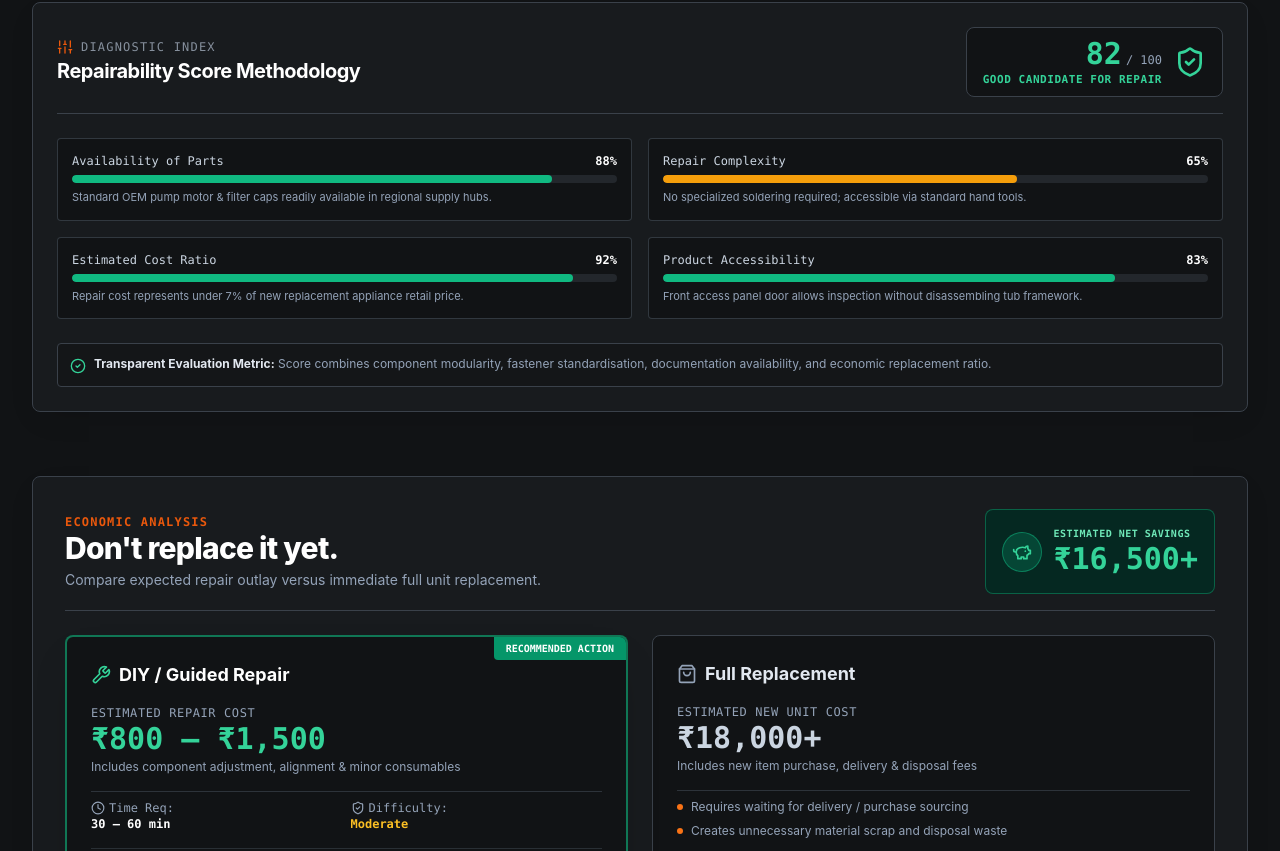
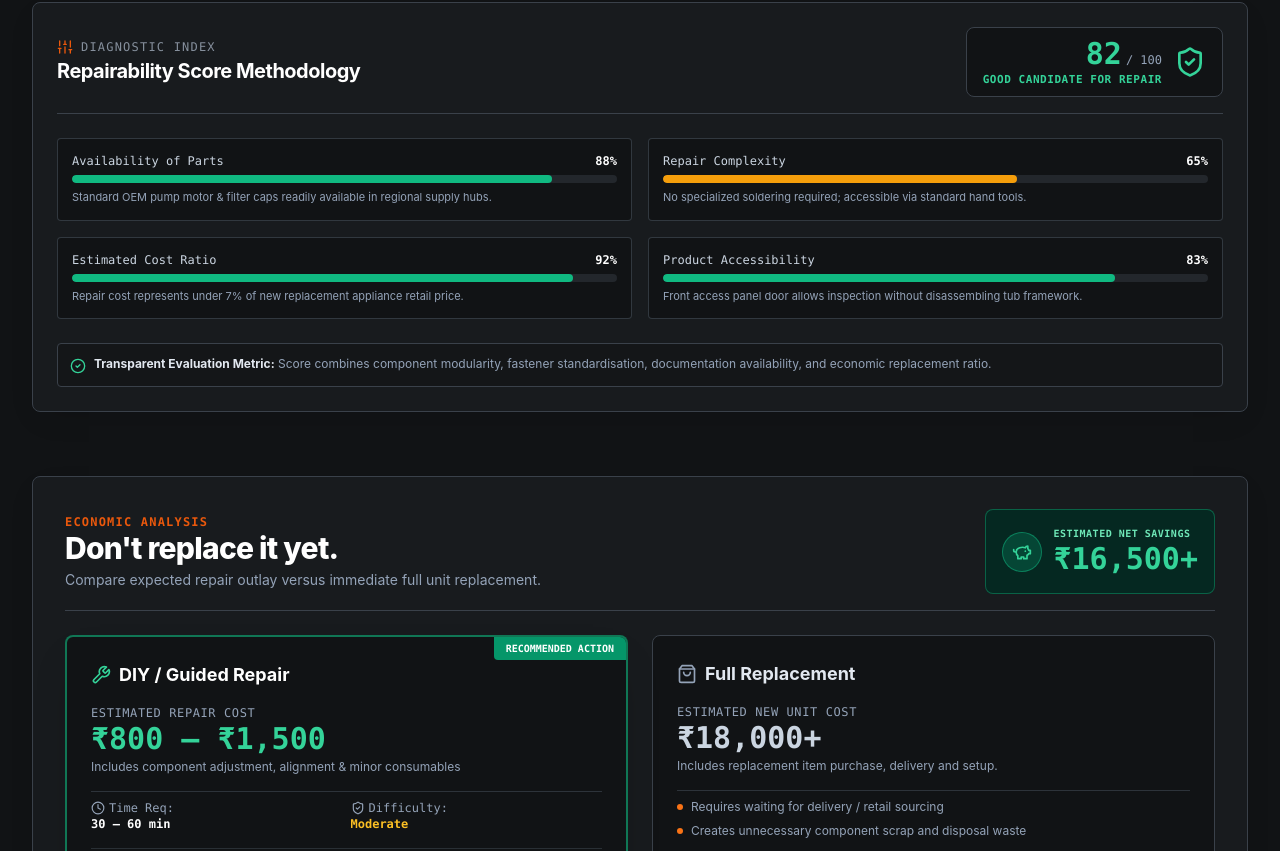
Before and after one commit to harshith7002/RepairBeforeReplace, a Next.js app: page / in a window 1280 px wide. Shown: the part 1949-2800 px from the top of the page. Built offline with nearby package versions, Linux system fonts and the light colour scheme.

Commit message:
Fix final text consistency: header tags, replacement waste text, safety cautions, and waste metrics

```diff
--- a/src/components/DetectionOverlay.tsx
+++ b/src/components/DetectionOverlay.tsx
@@ -35,7 +35,7 @@ export const DetectionOverlay: React.FC<DetectionOverlayProps> = ({
             <span className="font-bold uppercase tracking-wider">Visual Inspection</span>
           </div>
           <span className="font-mono text-[11px] text-graphite-muted hidden sm:inline">
-            [RGB VISUAL ANALYSIS]
+            [RGB IMAGE ANALYSIS]
           </span>
         </div>
 
--- a/src/components/DiagnosticWorkspace.tsx
+++ b/src/components/DiagnosticWorkspace.tsx
@@ -198,7 +198,7 @@ export const DiagnosticWorkspace: React.FC = () => {
           <div className="flex items-center space-x-2">
             <Cpu className="w-5 h-5 text-industrial-orange" />
             <span className="font-mono text-xs text-graphite-muted uppercase tracking-widest">
-              Visual Repair Assistant
+              REPAIR WORKSTATION // LIVE INSPECTION
             </span>
           </div>
           <h1 className="text-2xl sm:text-3xl font-extrabold text-white tracking-tight mt-1">
--- a/src/components/ImpactCalculator.tsx
+++ b/src/components/ImpactCalculator.tsx
@@ -74,7 +74,7 @@ export const ImpactCalculator: React.FC<ImpactCalculatorProps> = ({ impact }) =>
         {/* Metric 3 */}
         <div className="bg-charcoal-900 p-5 rounded-lg border border-graphite-border relative overflow-hidden">
           <div className="flex items-center justify-between text-slate-400 mb-2">
-            <span className="font-mono text-xs uppercase">Landfill Diversion</span>
+            <span className="font-mono text-xs uppercase">Product Waste Diverted</span>
             <Trash2 className="w-4 h-4 text-emerald-400" />
           </div>
           <div className="flex items-baseline space-x-1">
@@ -83,14 +83,14 @@ export const ImpactCalculator: React.FC<ImpactCalculatorProps> = ({ impact }) =>
             </span>
           </div>
           <p className="text-[11px] text-slate-400 mt-2">
-            100% diversion from immediate municipal waste disposal.
+            100% components kept in active use.
           </p>
         </div>
 
       </div>
 
       <div className="bg-charcoal-900/60 p-3 rounded border border-graphite-border/70 flex items-center justify-between text-xs text-slate-400">
-        <span>* Illustrative prototype estimate based on replacement-vs-repair lifecycle assumptions.</span>
+        <span>* Illustrative prototype estimate based on repair-vs-replacement lifecycle assumptions.</span>
         <span className="font-mono text-emerald-400 font-bold">Goal: Extend Product Lifespan</span>
       </div>
 
--- a/src/components/RepairVsReplace.tsx
+++ b/src/components/RepairVsReplace.tsx
@@ -145,18 +145,18 @@ export const RepairVsReplace: React.FC<RepairVsReplaceProps> = ({
                   {replaceCost}
                 </span>
                 <span className="text-xs text-slate-400 block mt-0.5">
-                  {replaceText || 'Includes new item purchase, delivery & disposal fees'}
+                  {replaceText || 'Includes replacement item purchase, delivery and setup.'}
                 </span>
               </div>
 
               <div className="space-y-2 text-xs text-slate-400 pt-2 border-t border-graphite-border/70">
                 <div className="flex items-center space-x-2">
                   <span className="w-1.5 h-1.5 rounded-full bg-orange-500 flex-shrink-0" />
-                  <span>Requires waiting for delivery / purchase sourcing</span>
+                  <span>Requires waiting for delivery / retail sourcing</span>
                 </div>
                 <div className="flex items-center space-x-2">
                   <span className="w-1.5 h-1.5 rounded-full bg-orange-500 flex-shrink-0" />
-                  <span>{replacementDisposalNote || 'Creates unnecessary material scrap and disposal waste'}</span>
+                  <span>{replacementDisposalNote || 'Creates unnecessary component scrap and disposal waste'}</span>
                 </div>
               </div>
             </div>
@@ -164,7 +164,7 @@ export const RepairVsReplace: React.FC<RepairVsReplaceProps> = ({
 
           <div className="pt-4 border-t border-graphite-border/60 text-center">
             <span className="font-mono text-xs text-slate-500">
-              Not recommended for fixable {issueName ? `"${issueName}"` : 'component issues'}
+              Not recommended for a minor {issueName ? `"${issueName}"` : 'component'} adjustment.
             </span>
           </div>
         </div>
```
